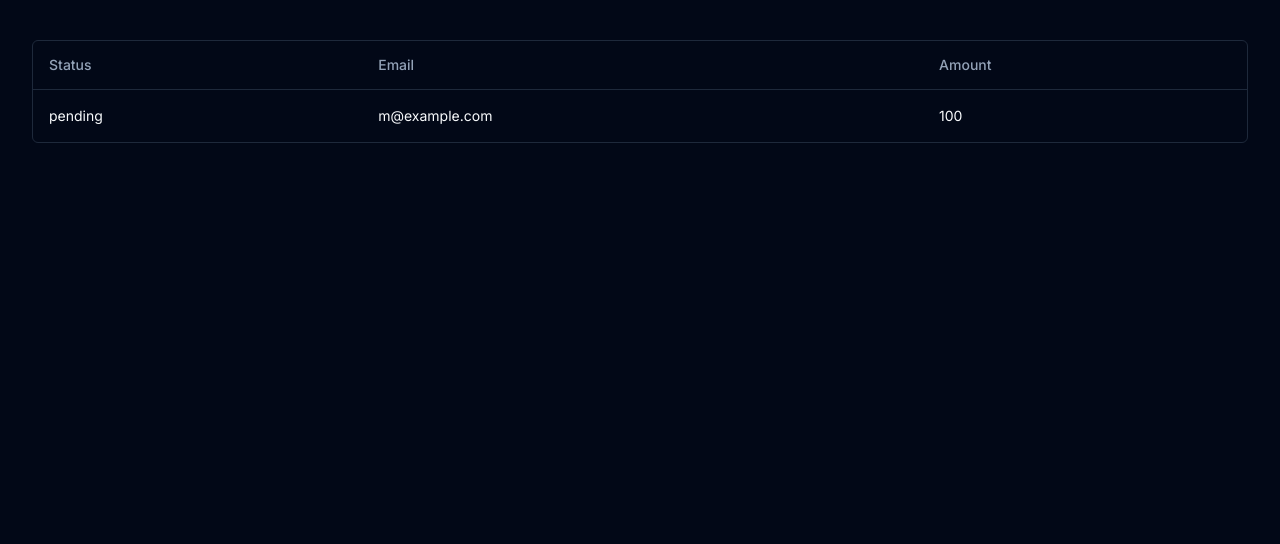
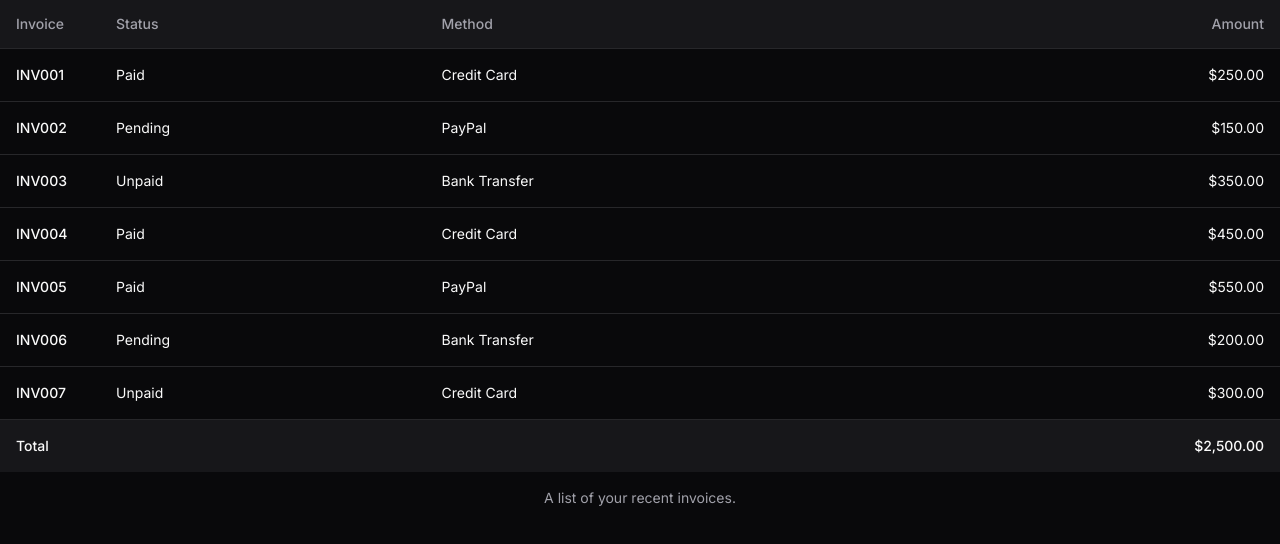
Before and after one commit to zenoli/rb-scoreboard-frontend, a Next.js app: page /scoreboard in a window 1280 px wide. Shown: the top 544 px of the page. Built offline with nearby package versions, Linux system fonts and the light colour scheme.

Commit message:
Use Zinc base color

```diff
--- a/src/app/globals.css
+++ b/src/app/globals.css
@@ -5,64 +5,64 @@
 @layer base {
   :root {
     --background: 0 0% 100%;
-    --foreground: 222.2 84% 4.9%;
+    --foreground: 240 10% 3.9%;
 
     --card: 0 0% 100%;
-    --card-foreground: 222.2 84% 4.9%;
+    --card-foreground: 240 10% 3.9%;
 
     --popover: 0 0% 100%;
-    --popover-foreground: 222.2 84% 4.9%;
+    --popover-foreground: 240 10% 3.9%;
 
-    --primary: 222.2 47.4% 11.2%;
-    --primary-foreground: 210 40% 98%;
+    --primary: 240 5.9% 10%;
+    --primary-foreground: 0 0% 98%;
 
-    --secondary: 210 40% 96.1%;
-    --secondary-foreground: 222.2 47.4% 11.2%;
+    --secondary: 240 4.8% 95.9%;
+    --secondary-foreground: 240 5.9% 10%;
 
-    --muted: 210 40% 96.1%;
-    --muted-foreground: 215.4 16.3% 46.9%;
+    --muted: 240 4.8% 95.9%;
+    --muted-foreground: 240 3.8% 46.1%;
 
-    --accent: 210 40% 96.1%;
-    --accent-foreground: 222.2 47.4% 11.2%;
+    --accent: 240 4.8% 95.9%;
+    --accent-foreground: 240 5.9% 10%;
 
     --destructive: 0 84.2% 60.2%;
-    --destructive-foreground: 210 40% 98%;
+    --destructive-foreground: 0 0% 98%;
 
-    --border: 214.3 31.8% 91.4%;
-    --input: 214.3 31.8% 91.4%;
-    --ring: 222.2 84% 4.9%;
+    --border: 240 5.9% 90%;
+    --input: 240 5.9% 90%;
+    --ring: 240 10% 3.9%;
 
     --radius: 0.5rem;
   }
 
   .dark {
-    --background: 222.2 84% 4.9%;
-    --foreground: 210 40% 98%;
+    --background: 240 10% 3.9%;
+    --foreground: 0 0% 98%;
 
-    --card: 222.2 84% 4.9%;
-    --card-foreground: 210 40% 98%;
+    --card: 240 10% 3.9%;
+    --card-foreground: 0 0% 98%;
 
-    --popover: 222.2 84% 4.9%;
-    --popover-foreground: 210 40% 98%;
+    --popover: 240 10% 3.9%;
+    --popover-foreground: 0 0% 98%;
 
-    --primary: 210 40% 98%;
-    --primary-foreground: 222.2 47.4% 11.2%;
+    --primary: 0 0% 98%;
+    --primary-foreground: 240 5.9% 10%;
 
-    --secondary: 217.2 32.6% 17.5%;
-    --secondary-foreground: 210 40% 98%;
+    --secondary: 240 3.7% 15.9%;
+    --secondary-foreground: 0 0% 98%;
 
-    --muted: 217.2 32.6% 17.5%;
-    --muted-foreground: 215 20.2% 65.1%;
+    --muted: 240 3.7% 15.9%;
+    --muted-foreground: 240 5% 64.9%;
 
-    --accent: 217.2 32.6% 17.5%;
-    --accent-foreground: 210 40% 98%;
+    --accent: 240 3.7% 15.9%;
+    --accent-foreground: 0 0% 98%;
 
     --destructive: 0 62.8% 30.6%;
-    --destructive-foreground: 210 40% 98%;
+    --destructive-foreground: 0 0% 98%;
 
-    --border: 217.2 32.6% 17.5%;
-    --input: 217.2 32.6% 17.5%;
-    --ring: 212.7 26.8% 83.9%;
+    --border: 240 3.7% 15.9%;
+    --input: 240 3.7% 15.9%;
+    --ring: 240 4.9% 83.9%;
   }
 }
 
--- a/src/app/scoreboard/columns.tsx
+++ /dev/null
@@ -1,27 +0,0 @@
-"use client"
-
-import { ColumnDef } from "@tanstack/react-table"
-
-// This type is used to define the shape of our data.
-// You can use a Zod schema here if you want.
-export type Payment = {
-  id: string
-  amount: number
-  status: "pending" | "processing" | "success" | "failed"
-  email: string
-}
-
-export const columns: ColumnDef<Payment>[] = [
-  {
-    accessorKey: "status",
-    header: "Status",
-  },
-  {
-    accessorKey: "email",
-    header: "Email",
-  },
-  {
-    accessorKey: "amount",
-    header: "Amount",
-  },
-]
--- a/src/app/scoreboard/data-table.tsx
+++ /dev/null
@@ -1,80 +0,0 @@
-"use client"
-
-import {
-  ColumnDef,
-  flexRender,
-  getCoreRowModel,
-  useReactTable,
-} from "@tanstack/react-table"
-
-import {
-  Table,
-  TableBody,
-  TableCell,
-  TableHead,
-  TableHeader,
-  TableRow,
-} from "@/components/ui/table"
-
-interface DataTableProps<TData, TValue> {
-  columns: ColumnDef<TData, TValue>[]
-  data: TData[]
-}
-
-export function DataTable<TData, TValue>({
-  columns,
-  data,
-}: DataTableProps<TData, TValue>) {
-  const table = useReactTable({
-    data,
-    columns,
-    getCoreRowModel: getCoreRowModel(),
-  })
-
-  return (
-    <div className="rounded-md border">
-      <Table>
-        <TableHeader>
-          {table.getHeaderGroups().map((headerGroup) => (
-            <TableRow key={headerGroup.id}>
-              {headerGroup.headers.map((header) => {
-                return (
-                  <TableHead key={header.id}>
-                    {header.isPlaceholder
-                      ? null
-                      : flexRender(
-                          header.column.columnDef.header,
-                          header.getContext()
-                        )}
-                  </TableHead>
-                )
-              })}
-            </TableRow>
-          ))}
-        </TableHeader>
-        <TableBody>
-          {table.getRowModel().rows?.length ? (
-            table.getRowModel().rows.map((row) => (
-              <TableRow
-                key={row.id}
-                data-state={row.getIsSelected() && "selected"}
-              >
-                {row.getVisibleCells().map((cell) => (
-                  <TableCell key={cell.id}>
-                    {flexRender(cell.column.columnDef.cell, cell.getContext())}
-                  </TableCell>
-                ))}
-              </TableRow>
-            ))
-          ) : (
-            <TableRow>
-              <TableCell colSpan={columns.length} className="h-24 text-center">
-                No results.
-              </TableCell>
-            </TableRow>
-          )}
-        </TableBody>
-      </Table>
-    </div>
-  )
-}
--- a/src/app/scoreboard/page.tsx
+++ b/src/app/scoreboard/page.tsx
@@ -1,25 +1,87 @@
-import { Payment, columns } from "./columns"
-import { DataTable } from "./data-table"
+import {
+  Table,
+  TableBody,
+  TableCaption,
+  TableCell,
+  TableFooter,
+  TableHead,
+  TableHeader,
+  TableRow,
+} from "@/components/ui/table"
 
-async function getData(): Promise<Payment[]> {
-  // Fetch data from your API here.
-  return [
-    {
-      id: "728ed52f",
-      amount: 100,
-      status: "pending",
-      email: "m@example.com",
-    },
-    // ...
-  ]
-}
+const invoices = [
+  {
+    invoice: "INV001",
+    paymentStatus: "Paid",
+    totalAmount: "$250.00",
+    paymentMethod: "Credit Card",
+  },
+  {
+    invoice: "INV002",
+    paymentStatus: "Pending",
+    totalAmount: "$150.00",
+    paymentMethod: "PayPal",
+  },
+  {
+    invoice: "INV003",
+    paymentStatus: "Unpaid",
+    totalAmount: "$350.00",
+    paymentMethod: "Bank Transfer",
+  },
+  {
+    invoice: "INV004",
+    paymentStatus: "Paid",
+    totalAmount: "$450.00",
+    paymentMethod: "Credit Card",
+  },
+  {
+    invoice: "INV005",
+    paymentStatus: "Paid",
+    totalAmount: "$550.00",
+    paymentMethod: "PayPal",
+  },
+  {
+    invoice: "INV006",
+    paymentStatus: "Pending",
+    totalAmount: "$200.00",
+    paymentMethod: "Bank Transfer",
+  },
+  {
+    invoice: "INV007",
+    paymentStatus: "Unpaid",
+    totalAmount: "$300.00",
+    paymentMethod: "Credit Card",
+  },
+]
 
-export default async function DemoPage() {
-  const data = await getData()
-
+export default function ScoreboardPage() {
   return (
-    <div className="container mx-auto py-10">
-      <DataTable columns={columns} data={data} />
-    </div>
+    <Table>
+      <TableCaption>A list of your recent invoices.</TableCaption>
+      <TableHeader>
+        <TableRow>
+          <TableHead className="w-[100px]">Invoice</TableHead>
+          <TableHead>Status</TableHead>
+          <TableHead>Method</TableHead>
+          <TableHead className="text-right">Amount</TableHead>
+        </TableRow>
+      </TableHeader>
+      <TableBody>
+        {invoices.map((invoice) => (
+          <TableRow key={invoice.invoice}>
+            <TableCell className="font-medium">{invoice.invoice}</TableCell>
+            <TableCell>{invoice.paymentStatus}</TableCell>
+            <TableCell>{invoice.paymentMethod}</TableCell>
+            <TableCell className="text-right">{invoice.totalAmount}</TableCell>
+          </TableRow>
+        ))}
+      </TableBody>
+      <TableFooter>
+        <TableRow>
+          <TableCell colSpan={3}>Total</TableCell>
+          <TableCell className="text-right">$2,500.00</TableCell>
+        </TableRow>
+      </TableFooter>
+    </Table>
   )
 }
```
Also changed, not shown: components.json.
